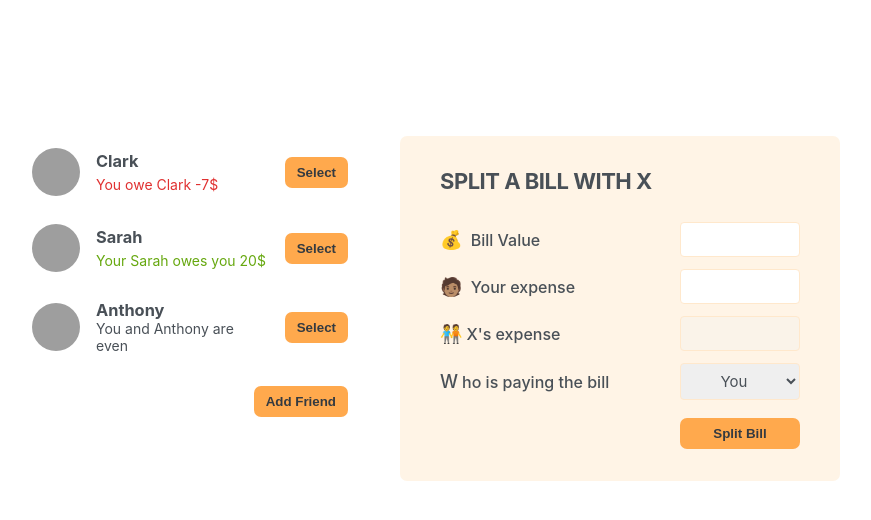
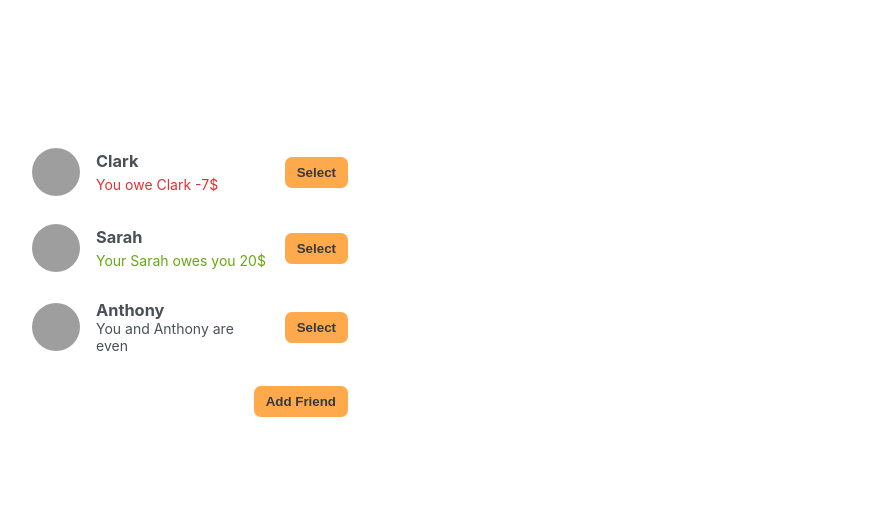
Before and after one commit to rishipgupta/eat-n-split, a React (Create React App) app: page / in a window 1280 px wide. Shown: the top 520 px of the page, without its empty margins (210-1081 px from the left). Built offline with nearby package versions, Linux system fonts and the light colour scheme; grey boxes are pictures that could not be loaded.

Commit message:
Prop drilling, optional chaining for null value, selecting friend using state, updating input values and calculating friend's expense amount

```diff
--- a/src/App.js
+++ b/src/App.js
@@ -30,6 +30,10 @@ function App() {
   const [addFriend, setAddFriend] = useState(false);
   const [friends, setFriends] = useState(initialFriends);
 
+  const [selectedFriend, setSelectedFriend] = useState(null);
+
+  // const [isSelected, setIsSelected] = useState(false);
+
   const handleSetAddFriend = () => {
     setAddFriend(show => !show)
   }
@@ -39,15 +43,23 @@ function App() {
     setAddFriend(!addFriend)
   }
 
+  const handleSelectedFriend = (friend) => {
+    if (selectedFriend?.id === friend.id) {
+      setSelectedFriend(null);
+    } else {
+      setSelectedFriend(friend);
+    }
+    // setIsSelected(!isSelected);
+  }
   return (
     <div className="app">
       <div className="sidebar">
-        <FriendsList data={friends} />
+        <FriendsList data={friends} selectedFriend={selectedFriend} handleSelectedFriend={handleSelectedFriend} />
         {addFriend && <FormAddFriend onAddFriend={handleSetFriends} />}
 
         <Button onClick={handleSetAddFriend}>{addFriend === true ? "Close" : "Add Friend"}</Button>
       </div>
-      <FormSplitBill />
+      {selectedFriend && <FormSplitBill selectedFriend={selectedFriend} />}
     </div>
   );
 }
--- a/src/FormSplitBill.js
+++ b/src/FormSplitBill.js
@@ -1,24 +1,30 @@
 import React from 'react'
+import { useState } from 'react'
 import Button from './Button'
 
-const FormSplitBill = () => {
+const FormSplitBill = ({ selectedFriend }) => {
+  const [billAmount, setBillAmount] = useState("");
+
+  const [yourExpense, setYourExpense] = useState("");
+
+
   return (
     <form
       className='form-split-bill'>
-      <h2>SPLIT A BILL WITH X</h2>
+      <h2>SPLIT A BILL WITH {selectedFriend.name}</h2>
       <label>💰 Bill Value</label>
-      <input type="text" />
+      <input type="text" value={billAmount} onChange={(e) => setBillAmount(e.target.value)} />
 
       <label>🧑🏽 Your expense</label>
-      <input type="text" />
+      <input type="text" value={yourExpense} onChange={(e) => setYourExpense(e.target.value)} />
 
-      <label>🧑‍🤝‍🧑X's expense</label>
-      <input type="text" disabled />
+      <label>🧑‍🤝‍🧑{selectedFriend.name} expense</label>
+      <input type="text" disabled value={Number(billAmount) - Number(yourExpense)} />
 
-      <label>Who is paying the bill</label>
+      <label>🤔 Who is paying the bill</label>
       <select>
         <option>You</option>
-        <option>X</option>
+        <option>{selectedFriend.name}</option>
       </select>
       <Button>Split Bill</Button>
     </form>
--- a/src/Friend.js
+++ b/src/Friend.js
@@ -1,7 +1,11 @@
 import React from 'react'
 import Button from './Button'
 
-const Friend = ({ friend }) => {
+const Friend = ({ friend, handleSelectedFriend, selectedFriend }) => {
+  // let isSelected;
+  let isSelected = selectedFriend?.id === friend.id;
+  // if (selectedFriend) {
+  // }
 
   return (
     <>
@@ -15,7 +19,7 @@ const Friend = ({ friend }) => {
         {friend.balance > 0 && <p className='green'> Your {friend.name} owes you {friend.balance}$</p>}
 
         {friend.balance === 0 && <p> You and {friend.name} are even</p>}
-        <Button>Select</Button>
+        <Button onClick={() => handleSelectedFriend(friend)}>{isSelected ? "Close" : "Select"}</Button>
       </li>
     </>
   )
--- a/src/FriendsList.js
+++ b/src/FriendsList.js
@@ -1,10 +1,10 @@
 import React from 'react'
 import Friend from './Friend'
 
-const FriendsList = ({ data }) => {
+const FriendsList = ({ data, handleSelectedFriend, selectedFriend }) => {
   return (
     <ul>
-      {data.map((friend) => <Friend key={friend.id} friend={friend} />)}
+      {data.map((friend) => <Friend key={friend.id} friend={friend} selectedFriend={selectedFriend} handleSelectedFriend={handleSelectedFriend} />)}
     </ul>
   )
 }
```
